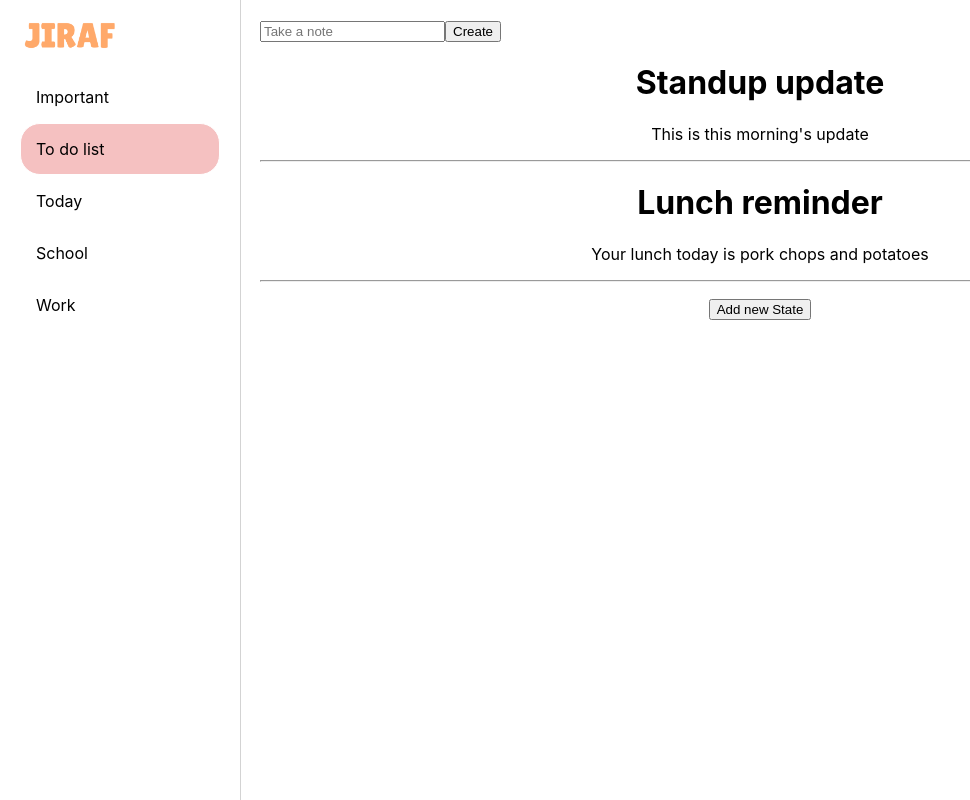
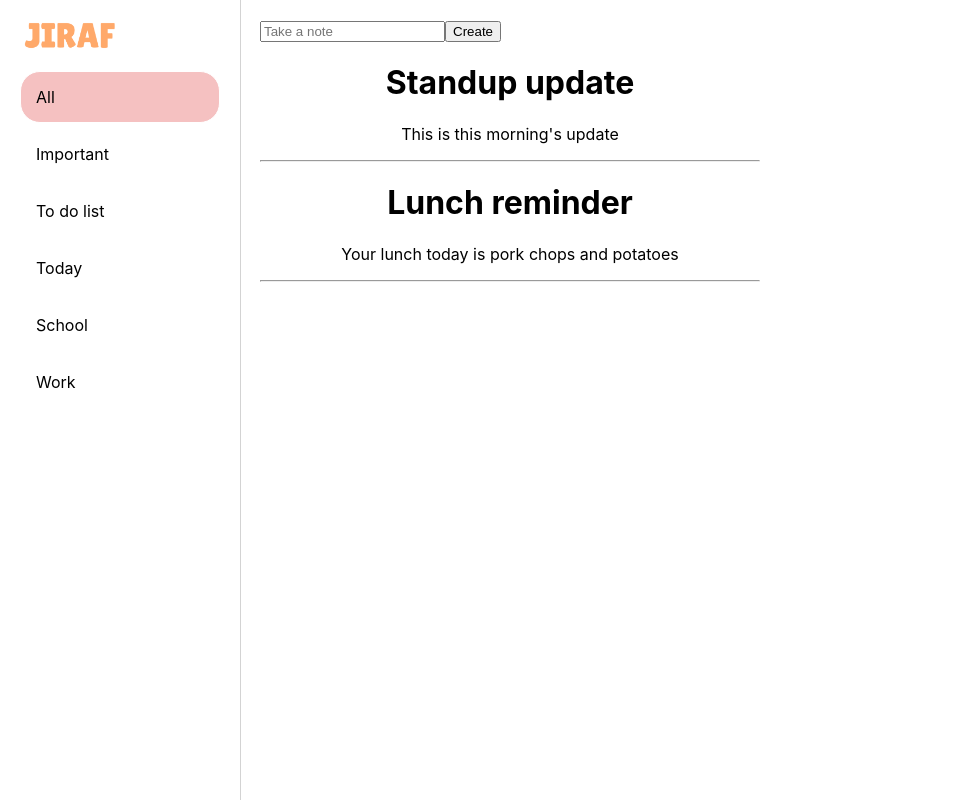
Before and after one commit to samueltremblay65/JirafNotes, a React (Create React App) app in the folder client/: page / in a window 1280 px wide. Shown: the whole page, without its empty margins (0-970 px from the left). Built offline with nearby package versions, Linux system fonts and the light colour scheme.

Commit message:
Added basic categorization filtering

```diff
--- a/client/src/AddBar.js
+++ b/client/src/AddBar.js
@@ -7,6 +7,7 @@ export default function AddBar({newJirafMethod}) {
     function addJiraf()
     {
         newJirafMethod(inputRef.current.value, "New item description");
+        inputRef.current.value = "";
     }
 
   return (
--- a/client/src/App.css
+++ b/client/src/App.css
@@ -45,10 +45,13 @@ ul
   border-radius: 20px;
   width: auto;
   padding: 15px;
+  margin-bottom: 5px;
 }
 
 .sidebar ul li:hover {
   border: 1px solid lightcoral;
+  background-color: rgb(254, 224, 224);
+  cursor: pointer;
 }
 
 .main {
@@ -67,3 +70,7 @@ ul
 .add_bar {
   text-align: left;
 }
+
+.half_width {
+  width: 50%;
+}
--- a/client/src/App.js
+++ b/client/src/App.js
@@ -8,21 +8,49 @@ class App extends React.Component {
   constructor() {
     super();
 
-    var jiraf1 = {title: "Standup update", message: "This is this morning's update"};
-    var jiraf2 = {title: "Lunch reminder", message: "Your lunch today is pork chops and potatoes"};
+    // State initialization
+    var jiraf1 = {title: "Standup update", message: "This is this morning's update", labels:["All", "Important"]};
+    var jiraf2 = {title: "Lunch reminder", message: "Your lunch today is pork chops and potatoes", labels:["All"]};
 
-    var labels = [{label: "Important", selected: false}, {label: "To do list", selected: true}, {label: "Today", selected: false}, {label: "School", selected: false}, {label: "Work", selected: false}];
+    var labels = [{label: "All", selected: true}, {label: "Important", selected: false}, {label: "To do list", selected: false}, {label: "Today", selected: false}, {label: "School", selected: false}, {label: "Work", selected: false}];
 
-    this.state = { jirafItems: [jiraf1, jiraf2], labels: labels, currentNote: "Today"};
+    this.state = { jirafItems: [jiraf1, jiraf2], selectedJirafs: [jiraf1, jiraf2], labels: labels, currentLabel: "All"};
+
+    // Binding methods
     this.addNewJirafItem = this.addNewJirafItem.bind(this);
     this.handleLabelSelect = this.handleLabelSelect.bind(this);
+    this.filterByLabel = this.filterByLabel.bind(this);
   }
 
+  // Filters the jiraf notes by their label (based on the selected label in the sidebar)
+  filterByLabel(label)
+  {
+    const jirafs = [];
+    const allJirafs = this.state.jirafItems;
+    allJirafs.forEach(element => {
+      if(element.labels.includes(label))
+      {
+        jirafs.push(element);
+      }
+    });
+
+    this.setState({selectedJirafs: jirafs});
+  }
+
+  // Adds a new item to the jiraf item list
   addNewJirafItem(title, message)
   {
-    this.setState({jirafItems: [...this.state.jirafItems, {title:title, message:message}]});
+    // Set state, labels, and then filter by label
+    const labels = ["All"];
+    if(this.state.currentLabel != "All")
+    {
+      labels.push(this.state.currentLabel);
+    }
+
+    this.setState({jirafItems: [...this.state.jirafItems, {title:title, message:message, labels:labels}], selectedJirafs: [...this.state.selectedJirafs, {title:title, message:message, labels}]});
   }
 
+  // handles the selection of a label in the sidebar (passed to sidebar component)
   handleLabelSelect(label)
   {
     const labels = this.state.labels;
@@ -33,9 +61,12 @@ class App extends React.Component {
         element.selected = true;
       }
     });
-    this.setState({labels: labels});
+    this.setState({labels: labels, currentLabel:label});
+    console.log("Set state to " + label);
+    this.filterByLabel(label);
   }
 
+  // Main rendering for the app
   render() {
     return (
       <div className="App">
@@ -43,8 +74,7 @@ class App extends React.Component {
 
         <div className='main'>
           <AddBar newJirafMethod={this.addNewJirafItem} />
-          <ListsView jirafItems={this.state.jirafItems}/>
-          <button onClick={this.addNewState}>Add new State</button>
+          <ListsView jirafItems={this.state.selectedJirafs}/>
         </div>
       </div>
     );
--- a/client/src/JirafItem.js
+++ b/client/src/JirafItem.js
@@ -2,7 +2,7 @@ import React from 'react'
 
 export default function JirafItem({jirafItem}) {
   return (
-    <div>
+    <div className='half_width'>
       <h1>{jirafItem.title}</h1>
       <p>{jirafItem.message}</p>
       <hr/>
```
